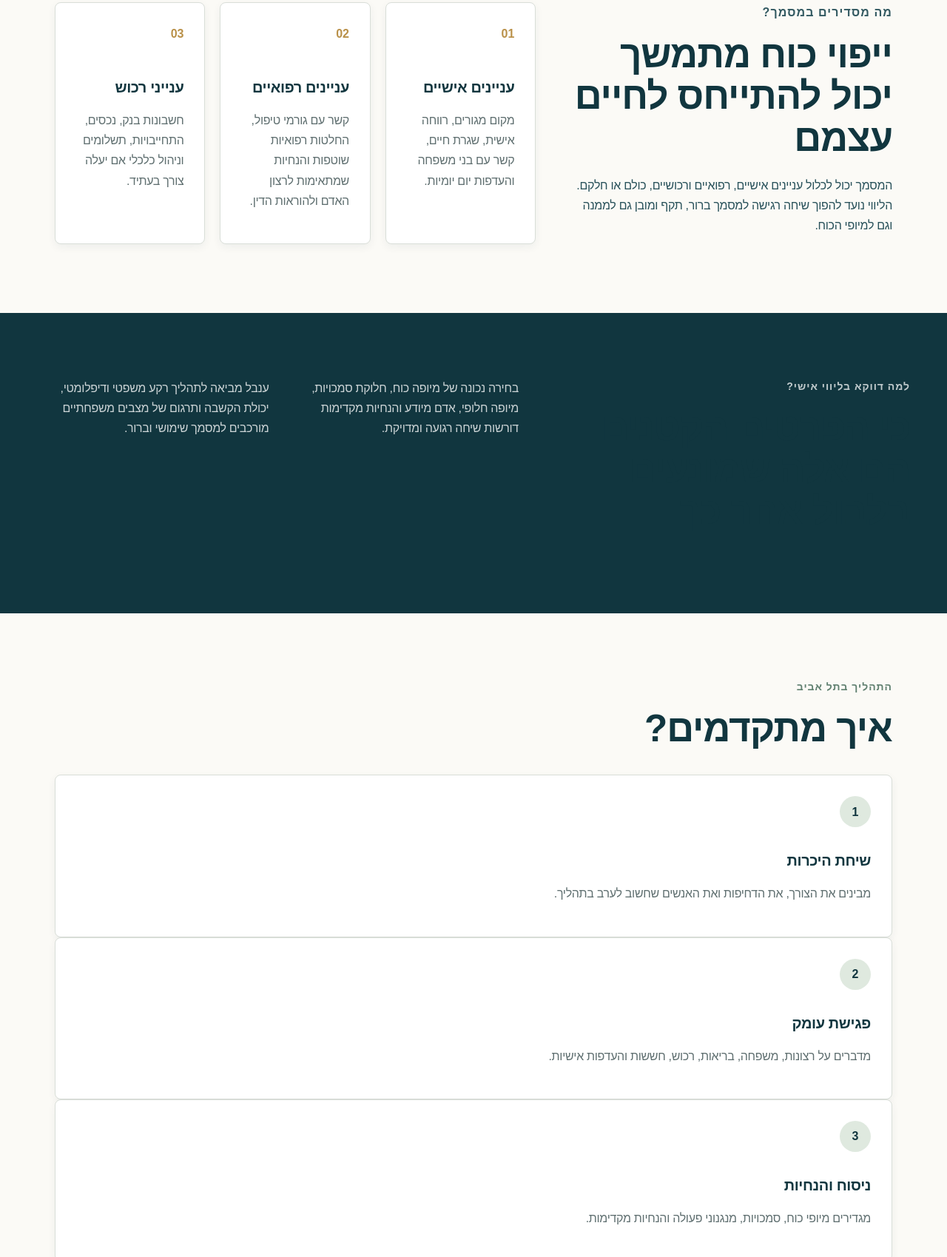
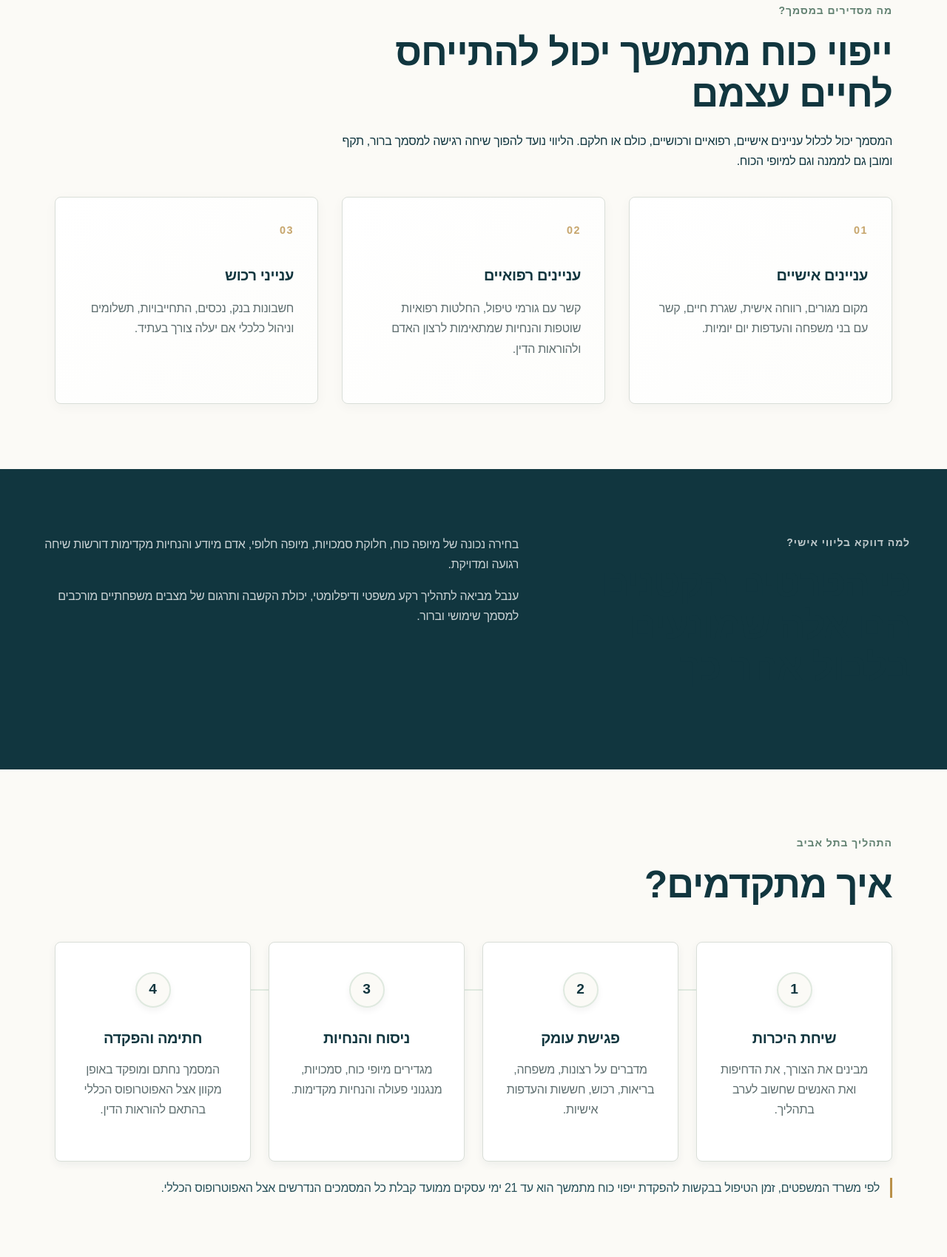
Before and after one commit to SarielGil/inbal-continuous-poa-tel-aviv, a website: page index.html in a window 1280 px wide. Shown: the part 1306-3005 px from the top of the page at 74% size. Drawn offline with Linux system fonts and the light colour scheme.

Commit message:
Redesign process and about-poa sections for premium look and fix CSS syntax errors

```diff
--- a/index.html
+++ b/index.html
@@ -131,8 +131,8 @@
       </p>
     </section>
 
-    <section id="about-poa" class="section split">
-      <div>
+    <section id="about-poa" class="section">
+      <div class="section__heading">
         <p class="eyebrow">מה מסדירים במסמך?</p>
         <h2>ייפוי כוח מתמשך יכול להתייחס לחיים עצמם</h2>
         <p>
--- a/style.css
+++ b/style.css
@@ -370,8 +370,8 @@ h3 {
 .cards-grid {
   display: grid;
   grid-template-columns: repeat(3, minmax(0, 1fr));
-  gap: 20px;
-  align-items: start;
+  gap: 32px;
+  align-items: stretch;
 }
 
 .info-card,
@@ -384,25 +384,46 @@ h3 {
 }
 
 .info-card {
-  padding: 28px;
+  padding: 32px;
   height: 100%;
   display: flex;
   flex-direction: column;
-  min-height: 260px;
-  box-shadow: 0 4px 12px rgba(17, 54, 63, 0.06);
+  min-height: 280px;
+  box-shadow: 0 4px 16px rgba(17, 54, 63, 0.04);
+  background: linear-gradient(135deg, var(--surface) 0%, #fdfdfb 100%);
+  position: relative;
+  overflow: hidden;
+}
+
+.info-card::before {
+  content: '';
+  position: absolute;
+  top: 0;
+  right: 0;
+  width: 4px;
+  height: 0;
+  background: var(--brass);
+  transition: height 0.3s ease;
 }
 
 .info-card:hover {
-  border-color: var(--brass);
-  box-shadow: 0 12px 32px rgba(17, 54, 63, 0.12);
-  transform: translateY(-4px);
+  border-color: var(--brass-soft, #d4a75b);
+  box-shadow: 0 16px 48px rgba(17, 54, 63, 0.12);
+  transform: translateY(-8px);
+}
+
+.info-card:hover::before {
+  height: 100%;
 }
 
 .info-card__number {
   color: var(--brass);
   font-weight: 900;
+  font-size: 0.9rem;
+  letter-spacing: 0.1em;
   display: inline-block;
-  margin-bottom: 42px;
+  margin-bottom: 32px;
+  opacity: 0.8;
 }
 
 .info-card p,
@@ -428,35 +449,71 @@ h3 {
   color: rgba(255, 255, 255, 0.78);
 }
 
-.trust-band__items {
-  display: grid;
-  grid-template-columns: repeat(2, minmax(0, 1fr));
-  gap: 24px;
-  align-items: start;
-}
-
-  align-items: start;
 .steps {
   display: grid;
   grid-template-columns: repeat(4, minmax(0, 1fr));
-  gap: 18px;
+  gap: 24px;
+  margin-top: 48px;
+  position: relative;
+}
+
+@media (min-width: 901px) {
+  .steps::before {
+    content: '';
+    position: absolute;
+    top: 64px;
+    left: 10%;
+    right: 10%;
+    height: 2px;
+    background: var(--sage-light);
+    z-index: 0;
+  }
 }
 
 .step {
-  padding: 28px;
+  padding: 40px 28px;
+  background: var(--surface);
+  border: 1px solid var(--line);
+  border-radius: var(--radius);
   box-shadow: 0 4px 12px rgba(17, 54, 63, 0.06);
+  text-align: center;
+  position: relative;
+  z-index: 1;
+  transition: all 0.4s cubic-bezier(0.165, 0.84, 0.44, 1);
+}
+
+.step:hover {
+  transform: translateY(-8px);
+  box-shadow: 0 20px 40px rgba(17, 54, 63, 0.1);
+  border-color: var(--sage);
 }
 
 .step span {
-  width: 42px;
-  height: 42px;
-  display: grid;
-  place-items: center;
-  background: var(--sage-light);
+  width: 48px;
+  height: 48px;
+  display: flex;
+  align-items: center;
+  justify-content: center;
+  background: var(--paper);
   color: var(--ink);
   border-radius: 50%;
   font-weight: 900;
-  margin-bottom: 28px;
+  margin: 0 auto 24px;
+  font-size: 1.2rem;
+  border: 2px solid var(--sage-light);
+  box-shadow: 0 4px 10px rgba(0,0,0,0.05);
+  transition: all 0.3s ease;
+}
+
+.step:hover span {
+  background: var(--sage);
+  color: #fff;
+  border-color: var(--sage);
+  transform: scale(1.1);
+}
+
+.step h3 {
+  margin-bottom: 12px;
 }
 
 .note {
```
